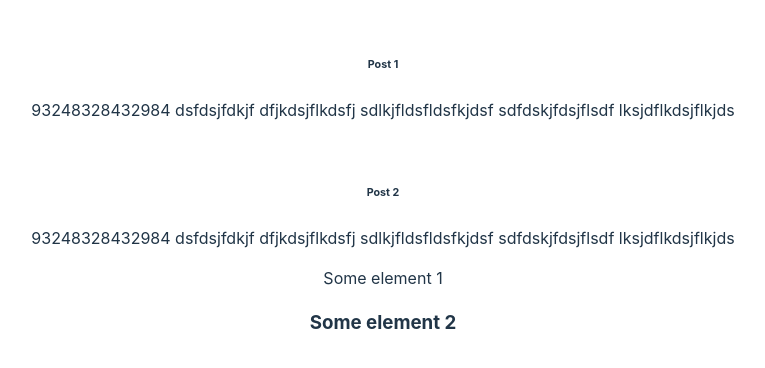
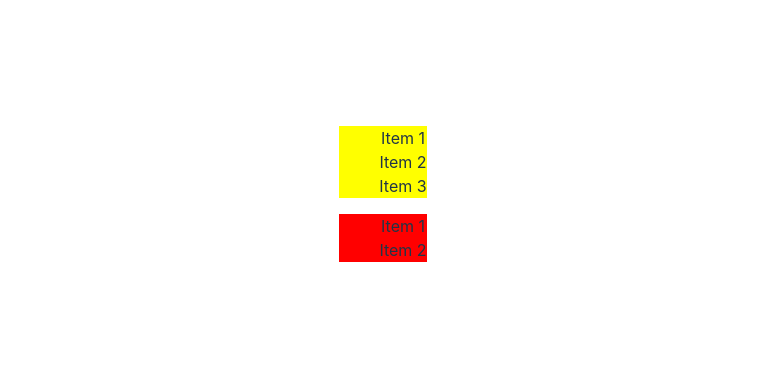
Before and after one commit to FbW-WD-23-D06/props.children-useRef, a React (Vite) app: page / in a window 1280 px wide. Shown: the part 206-574 px from the top of the page, without its empty margins (257-1022 px from the left). Built offline with nearby package versions, Linux system fonts and the light colour scheme.

Commit message:
List component created

```diff
--- a/src/App.tsx
+++ b/src/App.tsx
@@ -1,27 +1,19 @@
 import "./App.css";
-import Post from "./components/Post";
-
-// Utilizing the children prop becomes valuable when you intend to employ the same component that can render different elements.
-// Moreover, this prop allows you to use another component as a child, offering flexibility and versatility in component composition.
+import List from "./components/List";
 
 function App() {
   return (
     <>
-      {/* use the Post component without props.children */}
-      <Post
-        title="Post 1"
-        text="93248328432984 dsfdsjfdkjf dfjkdsjflkdsfj sdlkjfldsfldsfkjdsf sdfdskjfdsjflsdf lksjdflkdsjflkjds"
-      />
-      {/* use the Post component with props.children */}
-      <Post
-        title="Post 2"
-        text="93248328432984 dsfdsjfdkjf dfjkdsjflkdsfj sdlkjfldsfldsfkjdsf sdfdskjfdsjflsdf lksjdflkdsjflkjds"
-      >
-        {/* child of Post */}
-        <p>Some element 1</p>
-        {/* child of Post */}
-        <h3>Some element 2</h3>
-      </Post>
+      <List theme="sommer">
+        <li>Item 1</li>
+        <li>Item 2</li>
+        <li>Item 3</li>
+      </List>
+
+      <List theme="chrismas">
+        <li>Item 1</li>
+        <li>Item 2</li>
+      </List>
     </>
   );
 }
--- /dev/null
+++ b/src/components/List.tsx
@@ -0,0 +1,32 @@
+import { ReactNode } from "react";
+
+interface ListProps {
+  children: ReactNode;
+  theme?: "chrismas" | "halloween" | "sommer";
+}
+
+export default function List({ children, theme }: ListProps) {
+  let backgroundColor = "white";
+  switch (theme) {
+    case "chrismas":
+      backgroundColor = "red";
+      break;
+    case "halloween":
+      backgroundColor = "orange";
+      break;
+    case "sommer":
+      backgroundColor = "yellow";
+      break;
+    default:
+      backgroundColor = "white";
+  }
+
+  const listStyele = {
+    listStyle: "none",
+    padding: "10 px",
+    margin: "10 px",
+    backgroundColor,
+  };
+
+  return <ul style={listStyele}>{children}</ul>;
+}
--- a/src/components/Post.tsx
+++ /dev/null
@@ -1,19 +0,0 @@
-import { ReactNode } from "react";
-
-interface PostProps {
-  title: string;
-  text: string;
-  children?: ReactNode; // ReactNode is a type that represents anything that can be rendered by React
-  // use optional type for children prop to avoid error when no children are passed
-}
-
-export default function Post({ title, text, children }: PostProps) {
-  console.log(`children-${title}:`, children);
-  return (
-    <div style={{ border: "1px solid white", margin: 20 }}>
-      <h6>{title}</h6>
-      <p>{text}</p>
-      {children} {/* render children, the children can be everything (node, html elements, etc...) */}
-    </div>
-  );
-}
```
